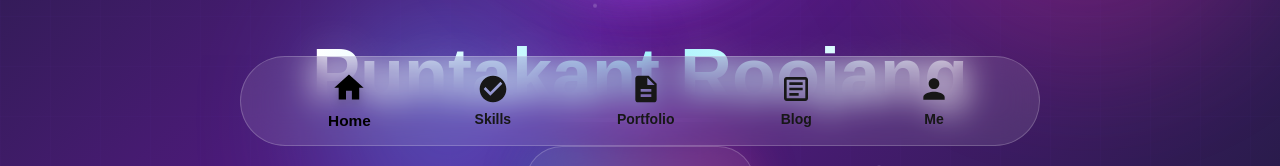
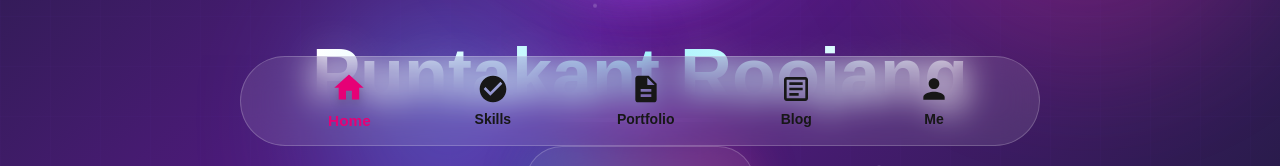
Before and after one commit to Punbomz/punbomz.github.io, a Next.js app: page / in a window 1280 px wide. Shown: the part 634-800 px from the top of the page. Built offline with nearby package versions, Linux system fonts and the light colour scheme.

Commit message:
fix navbar icon color

```diff
--- a/app/components/Navbar.tsx
+++ b/app/components/Navbar.tsx
@@ -56,8 +56,8 @@ export default function Navbar() {
               href={item.href}
               className={`flex flex-col items-center gap-1 transition-all duration-300 ${
                 isActive
-                  ? 'text-black scale-110'
-                  : 'text-white-600 hover:text-red-600'
+                  ? 'text-pink-600 scale-110'
+                  : 'text-white-600 hover:text-pink-400'
               }`}
             >
               <svg
```
